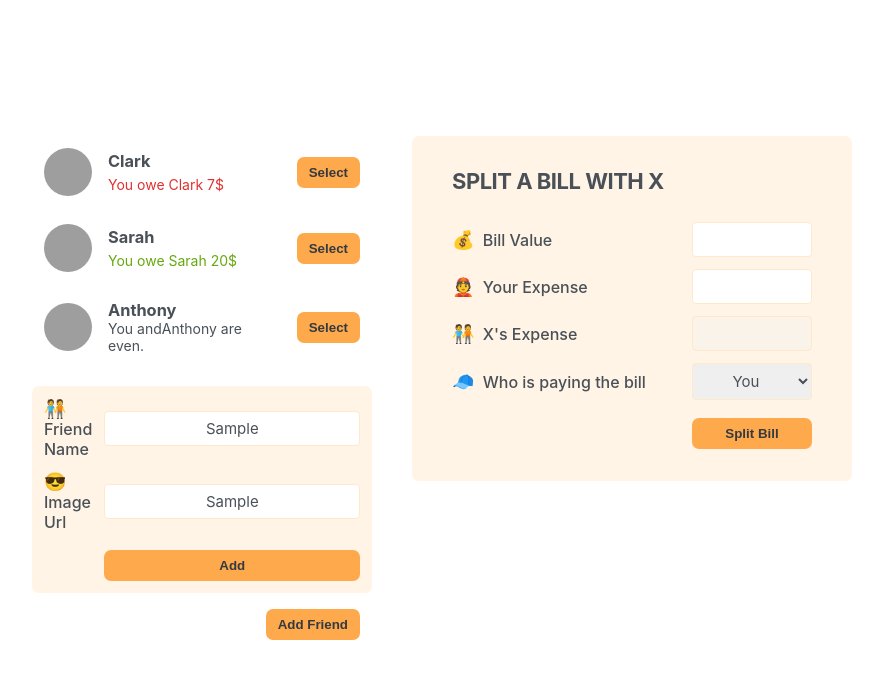
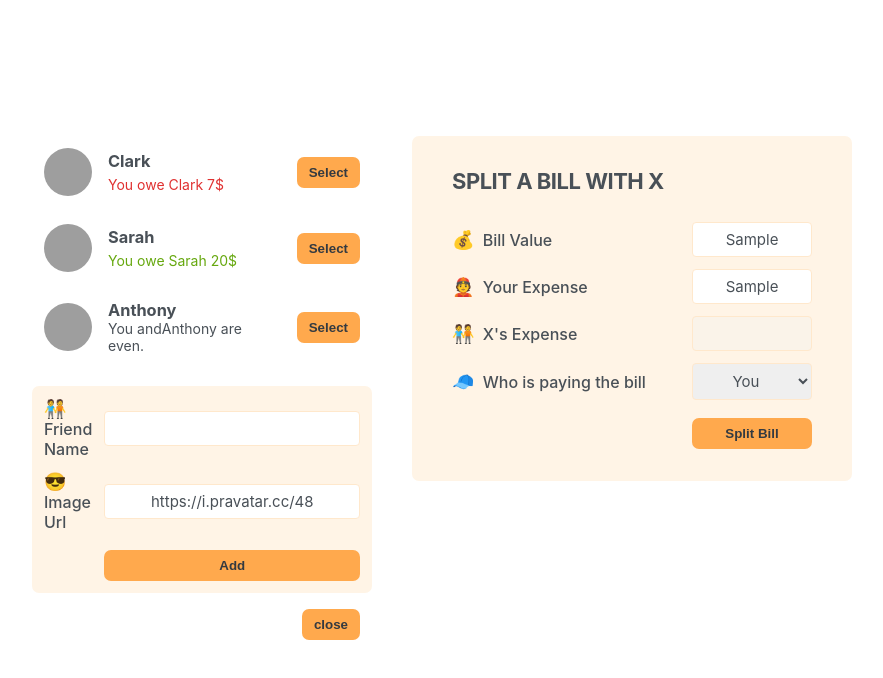
Before and after one commit to JahaAlam/eat-n-split, a React (Create React App) app: page / in a window 1280 px wide. Both pictures are taken after typing "Sample", "Sample" into the empty fields and a click on the button "Add Friend". Shown: the top 678 px of the page, without its empty margins (198-1081 px from the left). Built offline with nearby package versions, Linux system fonts and the light colour scheme; grey boxes are pictures that could not be loaded.

Commit message:
Addfriend Added

```diff
--- a/src/App.js
+++ b/src/App.js
@@ -1,3 +1,5 @@
+import { useState } from "react";
+
 const initialFriends = [
   {
     id: 118836,
@@ -19,13 +21,22 @@
   },
 ];
 
+function Button({children, onClick}){
+  return<button className="button"  onClick={onClick} >{children}</button>
+}
+
 export default function(){
+  const [showAddFriend, setShowAddFriend] = useState(false);
+
+  function handleShowAddFriend(){
+    setShowAddFriend((show)=>!show);
+  }
   return(
   <div className="app">
     <div className="sidebar">
       <FriendsList />
-      <FormAddFriend />
-      <Button>Add Friend</Button>
+      {showAddFriend && <FormAddFriend />}
+      <Button onClick={handleShowAddFriend}>{showAddFriend ? 'close' : 'Add Friend'}</Button>
      </div>
 
 
@@ -76,18 +87,42 @@
   );
 }
 
-function Button({children}){
-  return<button className="button">{children}</button>
-}
+function FormAddFriend(){
+  const [name, setName] = useState("");
+  const [image, setImage] = useState("https://i.pravatar.cc/48");
 
-function FormAddFriend(){
+  function handleSubmit(e){
+    e.preventDefault();
+
+
+    if(!name || !image)return;
+
+    const id = crypto.randomUUID();
+    const newFriend = {
+      id,
+      name,
+      image:`${image}?=${id}`,
+      balance: 0,
+    };
+    console.log(newFriend);
+
+    setName("");
+    setImage("https://i.pravatar.cc/48")
+
+  }
+
   return(
-    <form className="form-add-friend">
+    <form className="form-add-friend" onSubmit={handleSubmit}>
       <label>🧑‍🤝‍🧑 Friend Name</label>
-      <input type="text"></input>
+      <input type="text"
+      value={name}
+      onChange={(e)=>setName(e.target.value)}
+      />
 
       <label>😎 Image Url</label>
-      <input type="text"></input>
+      <input type="text" value={image}
+      onChange={(e)=>setImage(e.target.value)}
+      />
 
       <Button>Add</Button>
     </form>
```
